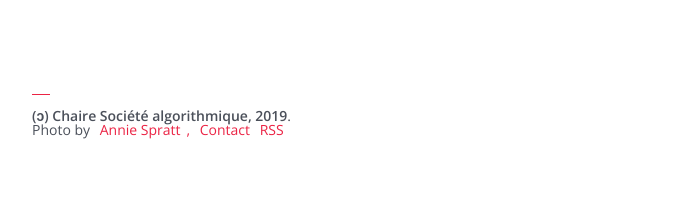
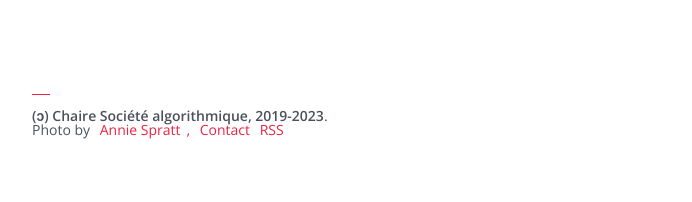
Before and after one commit to gillesbastin/algorithmicsociety, a Jekyll site: the page built from index.md, in a window 1280 px wide. Shown: the part 1828-2030 px from the top of the page, without its empty margins (291-983 px from the left). Built offline with Jekyll 4.4.1, drawn with Linux system fonts in a browser that asks for light colours.

Commit message:
Update _config.yml

```diff
--- a/_config.yml
+++ b/_config.yml
@@ -15,7 +15,7 @@ email: "gilles.bastin@iepg.fr"
 disqus:
 analytics:
 
-copyright: "(ɔ) Chaire Société algorithmique, 2019"
+copyright: "(ɔ) Chaire Société algorithmique, 2019-2023"
 
 # Build Settings
 permalinks: pretty
```
